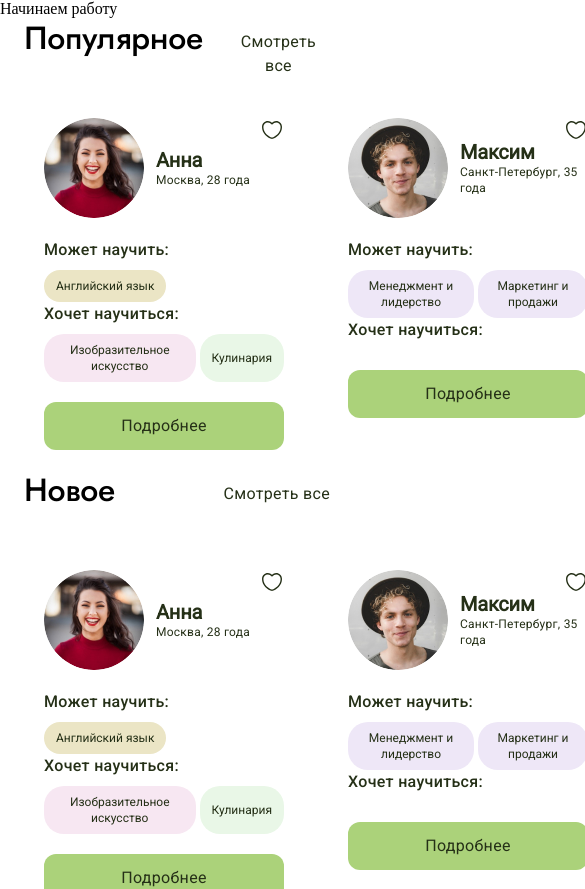
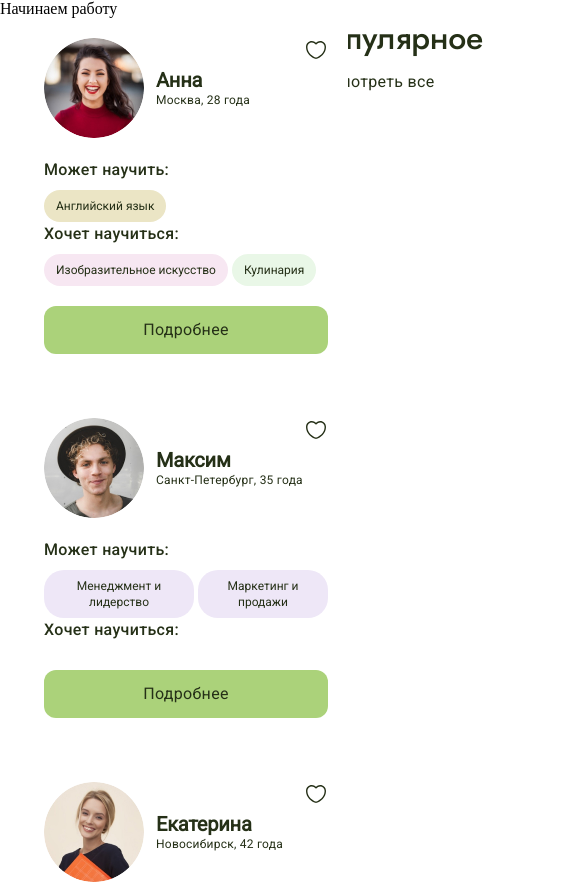
Before and after one commit to tanyanikitina176/SkillSwap, a React (Vite) app: page / in a window 390 px wide. Shown: the top 889 px of the page, 585 px wide, since content can reach past the window. Built offline with nearby package versions, Linux system fonts and the light colour scheme.

Commit message:
добавила адаптив компонента SkillList

```diff
--- a/src/widgets/SkillList/skill-list.module.css
+++ b/src/widgets/SkillList/skill-list.module.css
@@ -1,14 +1,19 @@
 .skill_list {
   margin-left: 24px;
   margin-right: 36px;
-  max-width: fit-content;
+  display: grid;
+  grid-template-columns: repeat(auto-fit, minmax(280px, 1fr));
+  max-width: 1020px;
+  grid-auto-flow: column;
+  width: 100%;
 }
 
-.new_list__header {
+.list__header {
   display: flex;
   justify-content: space-between;
   font-family: var(--font-roboto-regular, sans-serif);
   margin-bottom: 32px;
+  grid-column: 1/-1;
 }
 
 .header__title {
@@ -17,10 +22,14 @@
   font-size: 32px;
   font-family:  var(--font-jost, sans-serif);
   font-weight: 500;
+  color: var(--text-primary, #253017);
 }
 
 .cards_container {
+  max-width: 100%;
+  grid-column: 1/-1;
   display: grid;
   gap: 24px;
-  grid-template-columns: repeat(3, minmax(280px, 324px));
+  grid-template-columns: repeat(auto-fit, 324px/*minmax(280px, 324px)*/);
+  grid-auto-flow: row;
 }
```
